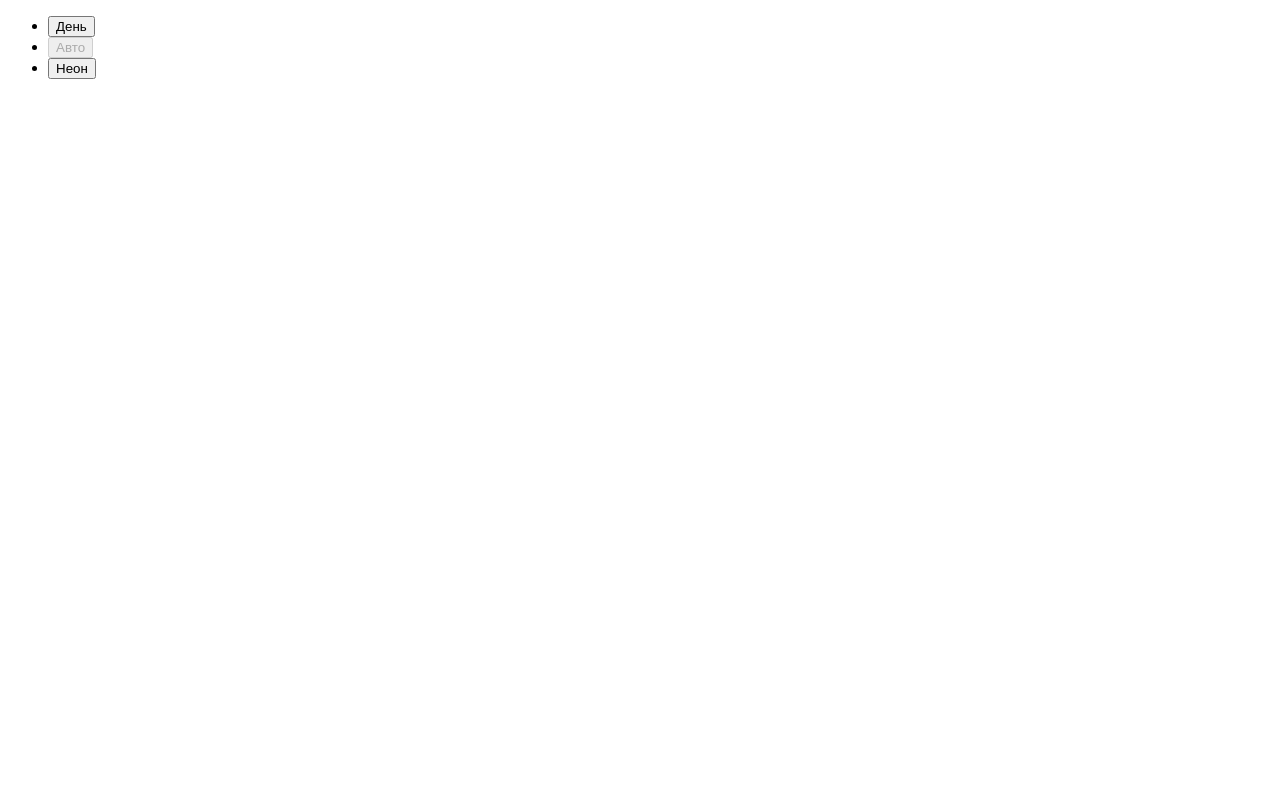
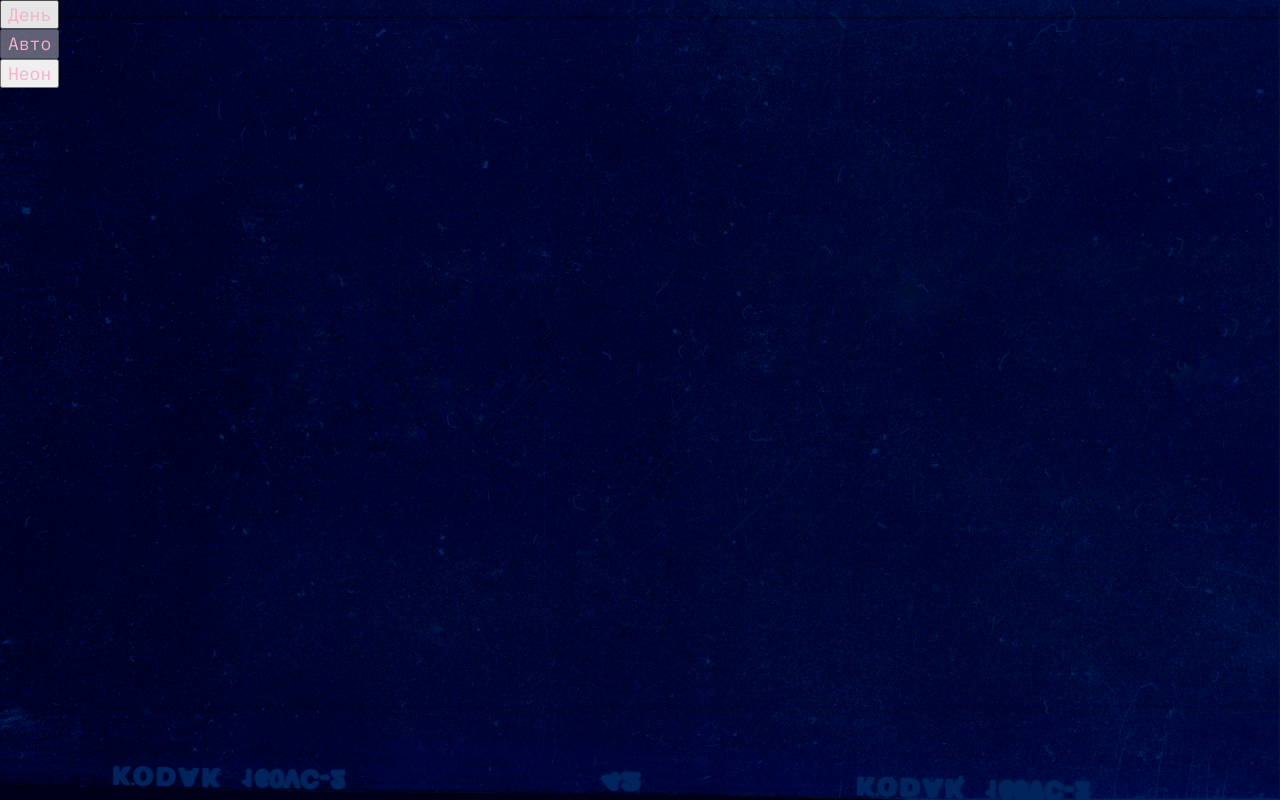
Before and after one commit to vimanshin/slozhno-sosredotochitsya-fd, a website: page index.html in a window 1280 px wide. Drawn offline with Linux system fonts and the light colour scheme.

Commit message:
Закончил Подключение файлов и мета страницы, начал Создание статичной версии

```diff
--- a/index.html
+++ b/index.html
@@ -1,9 +1,21 @@
-<!DOCTYPE html>
+<!doctype html>
 <html lang="ru">
   <head>
     <meta charset="UTF-8" />
     <meta http-equiv="X-UA-Compatible" content="IE=edge" />
     <meta name="viewport" content="width=device-width, initial-scale=1.0" />
+    <meta name="color-scheme" content="dark light" />
+
+    <link rel="icon" href="./images/favicon.ico" sizes="32x32" />
+    <link rel="icon" href="./images/favicon.svg" type="image/svg+xml" />
+    <link rel="apple-touch-icon" href="./images/mobile-icon.png" />
+
+    <link rel="stylesheet" href="./styles/globals.css" />
+    <link rel="stylesheet" href="./fonts/fonts.css" />
+    <link rel="stylesheet" href="./styles/variables.css" />
+    <link rel="stylesheet" href="./styles/style.css" />
+    <link rel="stylesheet" href="./styles/dark.css" />
+    <link rel="stylesheet" href="./styles/light.css" />
     <title>Сложно сосредоточиться</title>
     <script src="./scripts/script.js"></script>
   </head>
--- a/styles/style.css
+++ b/styles/style.css
@@ -2,4 +2,14 @@
 
 .page {
   /* сохраните в разметке и стилях класс page у тега body. Он удобен, чтобы составлять селекторы для разных цветовых тем. */
+  background-color: var(--page-bg-color);
+  background-image: var(--page-bg-image);
+  background-position: center;
+  background-size: cover;
+  background-attachment: fixed;
+
+  font-family: var(--font-family);
+  font-size: var(--font-size-main);
+  line-height: var(--line-height-main);
+  color: var(--text-color);
 }
--- a/styles/variables.css
+++ b/styles/variables.css
@@ -2,3 +2,20 @@
   Переменные для вашего проекта
   и их переопределение под различные устройства
 */
+
+:root {
+  /* Шрифт: единственное семейство во всём проекте, моноширинное */
+  --font-family: 'IBM Plex mono', monospace;
+  --font-size-main: 1.125rem; /* 18px */
+  --line-height-main: 1.3;
+
+  /* Цвета тёмной темы — основная тема сайта */
+  --accent-color: #ff0070;
+  --text-color: #f1b2ce;
+  --title-text-color: #000028;
+  --heading-font-color: #db00ff;
+  --page-bg-color: #000028;
+
+  /* Фон страницы: путь вынесен в переменную, чтобы light.css мог его переопределить */
+  --page-bg-image: url('../images/cover-image-dark.png');
+}
```
